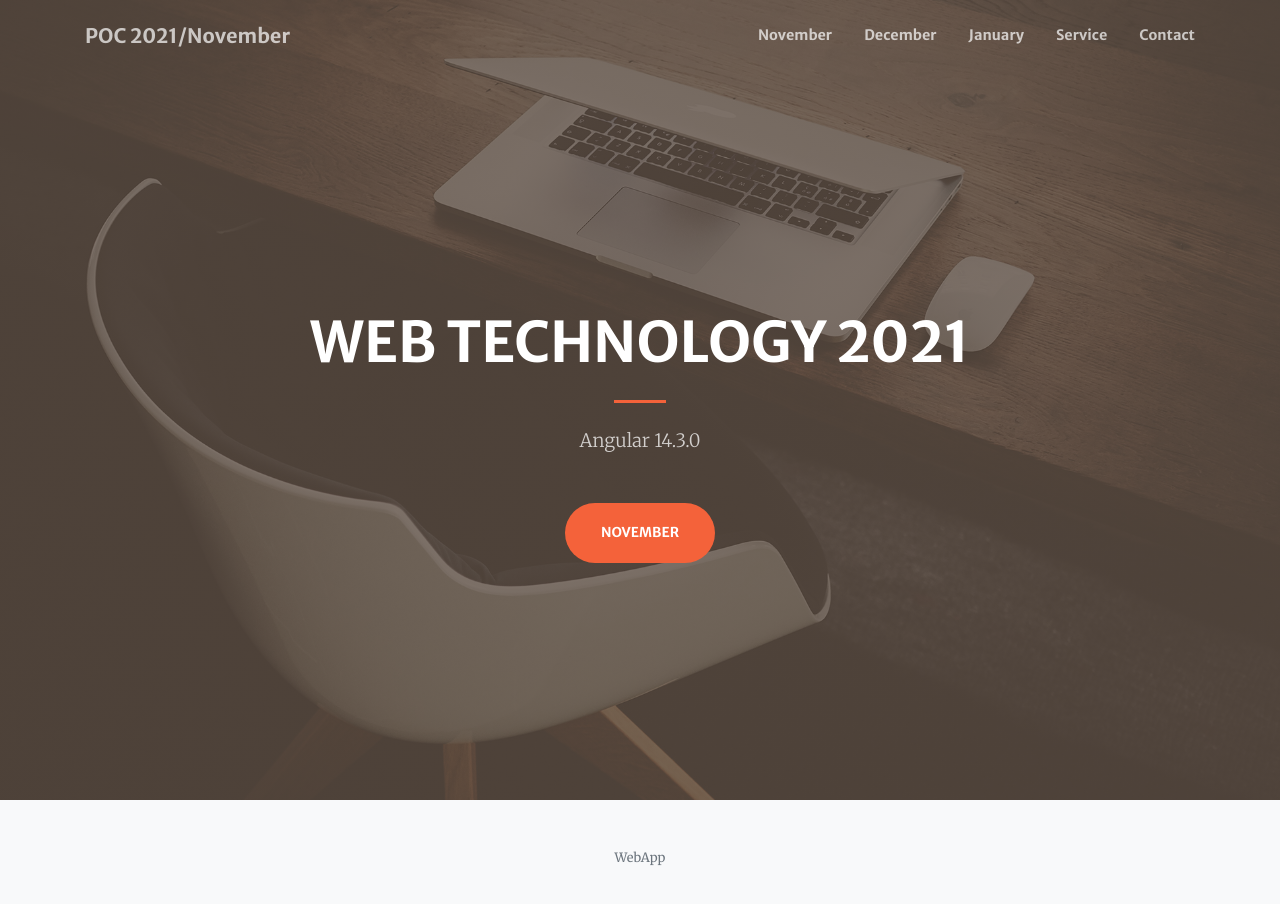
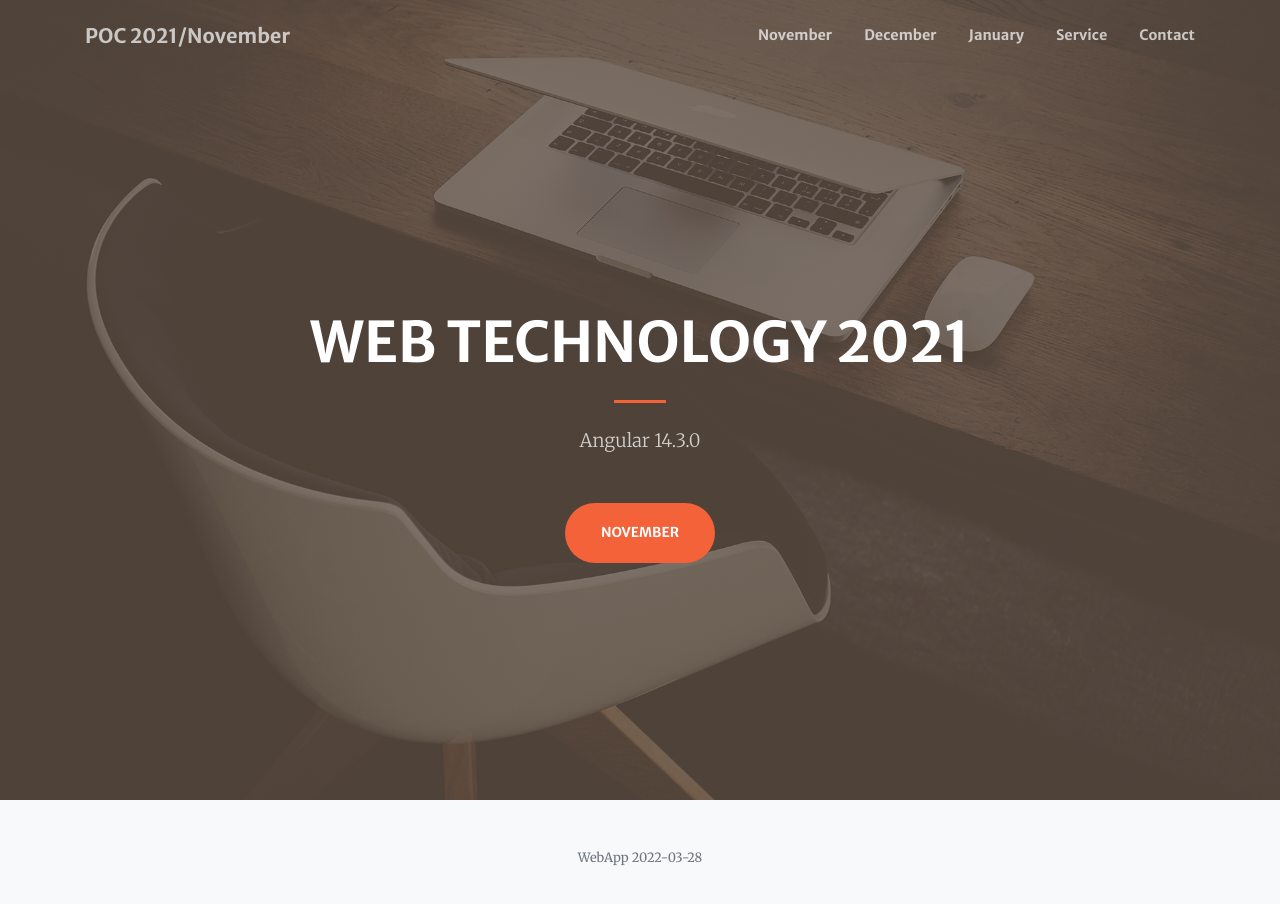
Before and after one commit to Jalalhejazi/angular-automation-2022, an Angular app: page / in a window 1280 px wide. Shown: the top 904 px of the page. Built offline with nearby package versions, Linux system fonts and the light colour scheme.

Commit message:
fix/footer

```diff
--- a/src/app/footer/footer.component.ts
+++ b/src/app/footer/footer.component.ts
@@ -7,7 +7,7 @@ import { Component, OnInit } from '@angular/core';
 })
 export class FooterComponent implements OnInit {
 
-  title = "WebApp"
+  title = "WebApp 2022-03-28"
   constructor() { }
 
   ngOnInit() {
```
